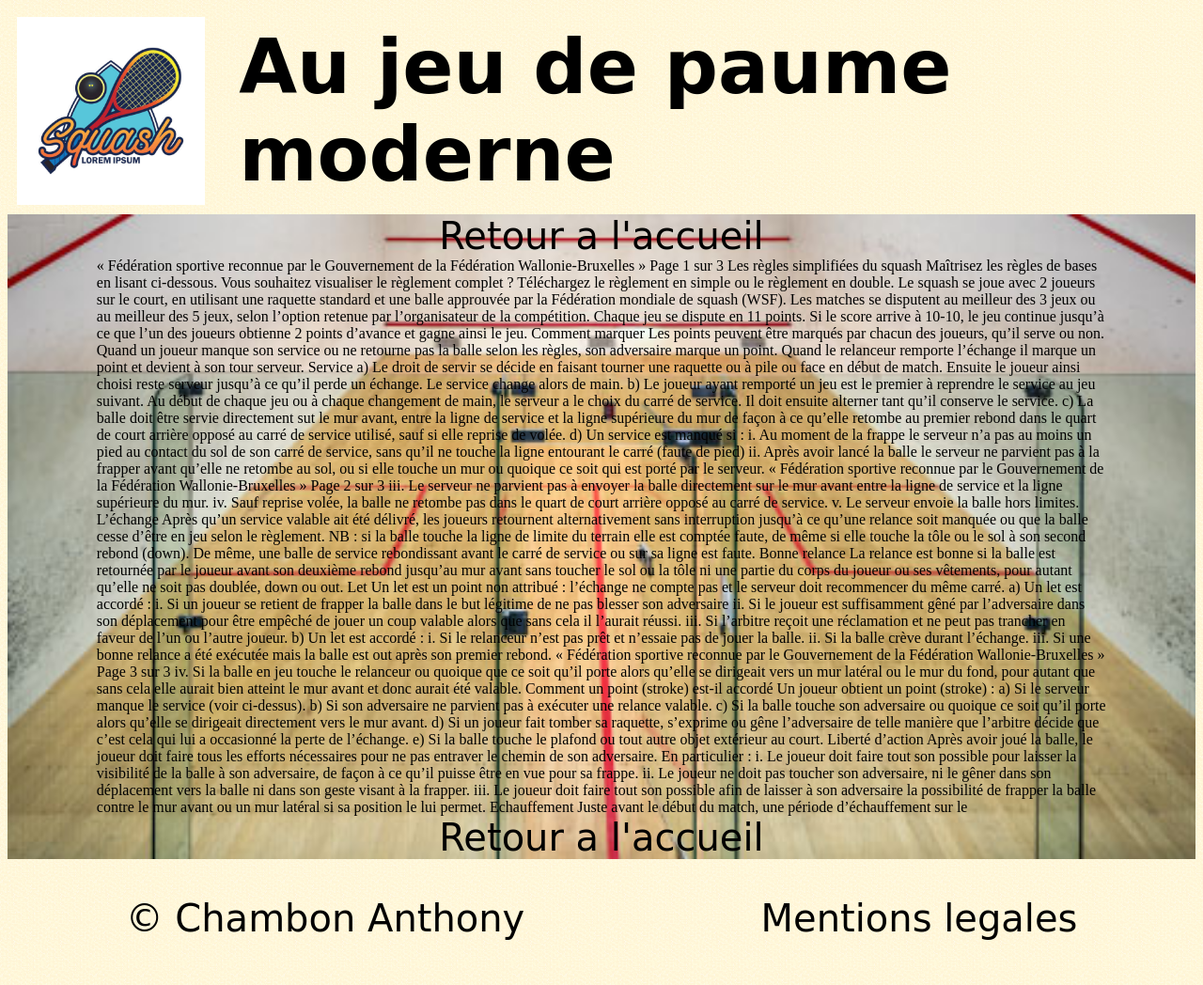
After one commit to anth1309/resa-sqatch, a PHP site: page /regles.php in a window 1280 px wide. The commit adds this page. Shown: the whole page at 94% size. Run offline with PHP 8.4, Linux system fonts and the light colour scheme; a stand-in replaces the project's code that opens the database connection.

Commit message:
creations des pages annexes

```diff
--- a/footer.php
+++ b/footer.php
@@ -1,4 +1,6 @@
 <link rel="stylesheet" href="./style.css">
-<div id=>
+<div>
+    <p>© Chambon Anthony</p>
 
+    <p><a href="./mentions_legales.php">Mentions legales</a></p>
 </div>
--- /dev/null
+++ b/regles.php
@@ -0,0 +1,112 @@
+<body>
+    <header>
+        <?php include_once('./header.php'); ?>
+    </header>
+    <main>
+
+
+        <div class="pagesAnnexes">
+            <a class='retourAcceuil' href="./index.php">Retour a l'accueil</a>
+
+            « Fédération sportive reconnue par le Gouvernement de la Fédération Wallonie-Bruxelles »
+            Page 1 sur 3
+            Les règles simplifiées du squash
+            Maîtrisez les règles de bases en lisant ci-dessous. Vous souhaitez visualiser le règlement
+            complet ? Téléchargez le règlement en simple ou le règlement en double.
+            Le squash se joue avec 2 joueurs sur le court, en utilisant une raquette standard et une balle
+            approuvée par la Fédération mondiale de squash (WSF).
+            Les matches se disputent au meilleur des 3 jeux ou au meilleur des 5 jeux, selon l’option
+            retenue par l’organisateur de la compétition. Chaque jeu se dispute en 11 points. Si le score
+            arrive à 10-10, le jeu continue jusqu’à ce que l’un des joueurs obtienne 2 points d’avance et
+            gagne ainsi le jeu.
+            Comment marquer
+            Les points peuvent être marqués par chacun des joueurs, qu’il serve ou non. Quand un
+            joueur manque son service ou ne retourne pas la balle selon les règles, son adversaire
+            marque un point. Quand le relanceur remporte l’échange il marque un point et devient à son
+            tour serveur.
+            Service
+            a) Le droit de servir se décide en faisant tourner une raquette ou à pile ou face en début
+            de match. Ensuite le joueur ainsi choisi reste serveur jusqu’à ce qu’il perde un
+            échange. Le service change alors de main.
+            b) Le joueur ayant remporté un jeu est le premier à reprendre le service au jeu suivant.
+            Au début de chaque jeu ou à chaque changement de main, le serveur a le choix du
+            carré de service. Il doit ensuite alterner tant qu’il conserve le service.
+            c) La balle doit être servie directement sut le mur avant, entre la ligne de service et la
+            ligne supérieure du mur de façon à ce qu’elle retombe au premier rebond dans le
+            quart de court arrière opposé au carré de service utilisé, sauf si elle reprise de volée.
+            d) Un service est manqué si :
+            i. Au moment de la frappe le serveur n’a pas au moins un pied au contact du sol
+            de son carré de service, sans qu’il ne touche la ligne entourant le carré (faute
+            de pied)
+            ii. Après avoir lancé la balle le serveur ne parvient pas à la frapper avant qu’elle
+            ne retombe au sol, ou si elle touche un mur ou quoique ce soit qui est porté
+            par le serveur.
+            « Fédération sportive reconnue par le Gouvernement de la Fédération Wallonie-Bruxelles »
+            Page 2 sur 3
+            iii. Le serveur ne parvient pas à envoyer la balle directement sur le mur avant
+            entre la ligne de service et la ligne supérieure du mur.
+            iv. Sauf reprise volée, la balle ne retombe pas dans le quart de court arrière
+            opposé au carré de service.
+            v. Le serveur envoie la balle hors limites.
+            L’échange
+            Après qu’un service valable ait été délivré, les joueurs retournent alternativement sans
+            interruption jusqu’à ce qu’une relance soit manquée ou que la balle cesse d’être en jeu selon
+            le règlement.
+            NB : si la balle touche la ligne de limite du terrain elle est comptée faute, de même si elle
+            touche la tôle ou le sol à son second rebond (down). De même, une balle de service
+            rebondissant avant le carré de service ou sur sa ligne est faute.
+            Bonne relance
+            La relance est bonne si la balle est retournée par le joueur avant son deuxième rebond
+            jusqu’au mur avant sans toucher le sol ou la tôle ni une partie du corps du joueur ou ses
+            vêtements, pour autant qu’elle ne soit pas doublée, down ou out.
+            Let
+            Un let est un point non attribué : l’échange ne compte pas et le serveur doit recommencer
+            du même carré.
+            a) Un let est accordé :
+            i. Si un joueur se retient de frapper la balle dans le but légitime de ne pas
+            blesser son adversaire
+            ii. Si le joueur est suffisamment gêné par l’adversaire dans son déplacement
+            pour être empêché de jouer un coup valable alors que sans cela il l’aurait
+            réussi.
+            iii. Si l’arbitre reçoit une réclamation et ne peut pas trancher en faveur de l’un ou
+            l’autre joueur.
+            b) Un let est accordé :
+            i. Si le relanceur n’est pas prêt et n’essaie pas de jouer la balle.
+            ii. Si la balle crève durant l’échange.
+            iii. Si une bonne relance a été exécutée mais la balle est out après son premier
+            rebond.
+            « Fédération sportive reconnue par le Gouvernement de la Fédération Wallonie-Bruxelles »
+            Page 3 sur 3
+            iv. Si la balle en jeu touche le relanceur ou quoique que ce soit qu’il porte alors
+            qu’elle se dirigeait vers un mur latéral ou le mur du fond, pour autant que
+            sans cela elle aurait bien atteint le mur avant et donc aurait été valable.
+            Comment un point (stroke) est-il accordé
+            Un joueur obtient un point (stroke) :
+            a) Si le serveur manque le service (voir ci-dessus).
+            b) Si son adversaire ne parvient pas à exécuter une relance valable.
+            c) Si la balle touche son adversaire ou quoique ce soit qu’il porte alors qu’elle se
+            dirigeait directement vers le mur avant.
+            d) Si un joueur fait tomber sa raquette, s’exprime ou gêne l’adversaire de telle manière
+            que l’arbitre décide que c’est cela qui lui a occasionné la perte de l’échange.
+            e) Si la balle touche le plafond ou tout autre objet extérieur au court.
+            Liberté d’action
+            Après avoir joué la balle, le joueur doit faire tous les efforts nécessaires pour ne pas entraver
+            le chemin de son adversaire.
+            En particulier :
+            i. Le joueur doit faire tout son possible pour laisser la visibilité de la balle à son
+            adversaire, de façon à ce qu’il puisse être en vue pour sa frappe.
+            ii. Le joueur ne doit pas toucher son adversaire, ni le gêner dans son déplacement vers
+            la balle ni dans son geste visant à la frapper.
+            iii. Le joueur doit faire tout son possible afin de laisser à son adversaire la possibilité de
+            frapper la balle contre le mur avant ou un mur latéral si sa position le lui permet.
+            Echauffement
+            Juste avant le début du match, une période d’échauffement sur le
+
+            <a class='retourAcceuil' href="./index.php">Retour a l'accueil</a>
+
+        </div>
+    </main>
+    <footer>
+        <?php include_once('./footer.php'); ?>
+    </footer>
+</body>
```
Also changed, not shown: index.php (+14 -8 lines), lesBalles.php (added, +78 -0 lines), mentions_legales.php (added, +136 -0 lines), 1 other file.
